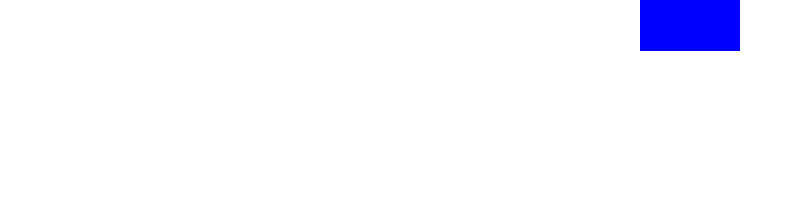
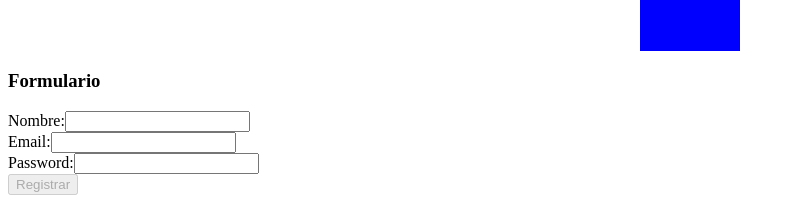
Before and after one commit to alexDev2808/smallAngular, an Angular app: page / in a window 1280 px wide. Shown: the part 1992-2192 px from the top of the page, without its empty margins (0-795 px from the left). Before the commit the page ends 2051 px from the top, so only its background shows below. Built offline with nearby package versions, Linux system fonts and the light colour scheme.

Commit message:
Creando un formulario

```diff
--- a/src/app/app.component.html
+++ b/src/app/app.component.html
@@ -97,3 +97,21 @@
     }"></div>
   </div>
 </div>
+
+<h3>Formulario</h3>
+<form (ngSubmit)="onRegister()" #myForm="ngForm">
+  <div class="input-group">
+    <label for="name">Nombre:</label>
+    <input type="text" required [(ngModel)]="register.name" id="name" name="name">
+  </div>
+  <div class="input-group">
+    <label for="email">Email:</label>
+    <input type="email" required [(ngModel)]="register.email" id="email" name="email">
+  </div>
+  <div class="input-group">
+    <label for="password">Password:</label>
+    <input type="password" required [(ngModel)]="register.password" id="password" name="password">
+  </div>
+
+  <button type="submit" [disabled]="myForm.invalid">Registrar</button>
+</form>
--- a/src/app/app.component.ts
+++ b/src/app/app.component.ts
@@ -21,6 +21,11 @@ export class AppComponent {
     age: 22,
     carrera: 'TI',
     avatar: "https://images.unsplash.com/photo-1544005313-94ddf0286df2?ixlib=rb-4.0.3&ixid=M3wxMjA3fDB8MHxwaG90by1wYWdlfHx8fGVufDB8fHx8fA%3D%3D&auto=format&fit=crop&w=288&q=80"
+  }
+  register = {
+    name: '',
+    email: '',
+    password: ''
   }
 
   vipContent = [
@@ -91,4 +96,9 @@ export class AppComponent {
   borrarNombre(index: number) {
     this.nombres.splice(index, 1);
   }
+
+  onRegister() {
+    console.log(this.register);
+
+  }
 }
```
